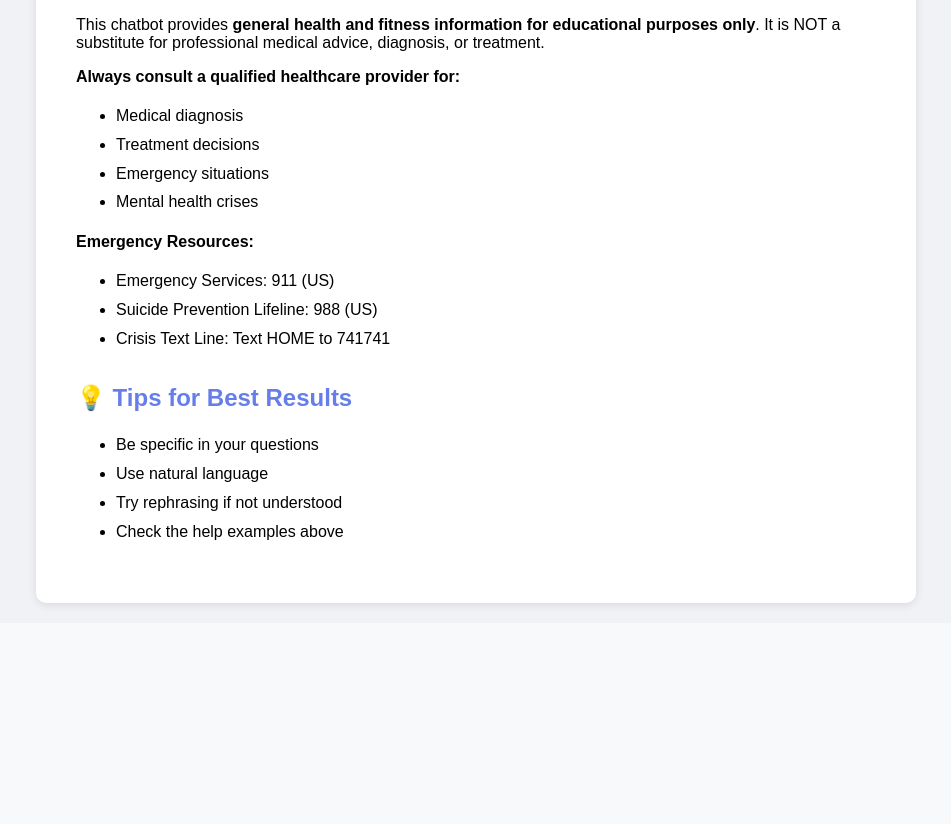
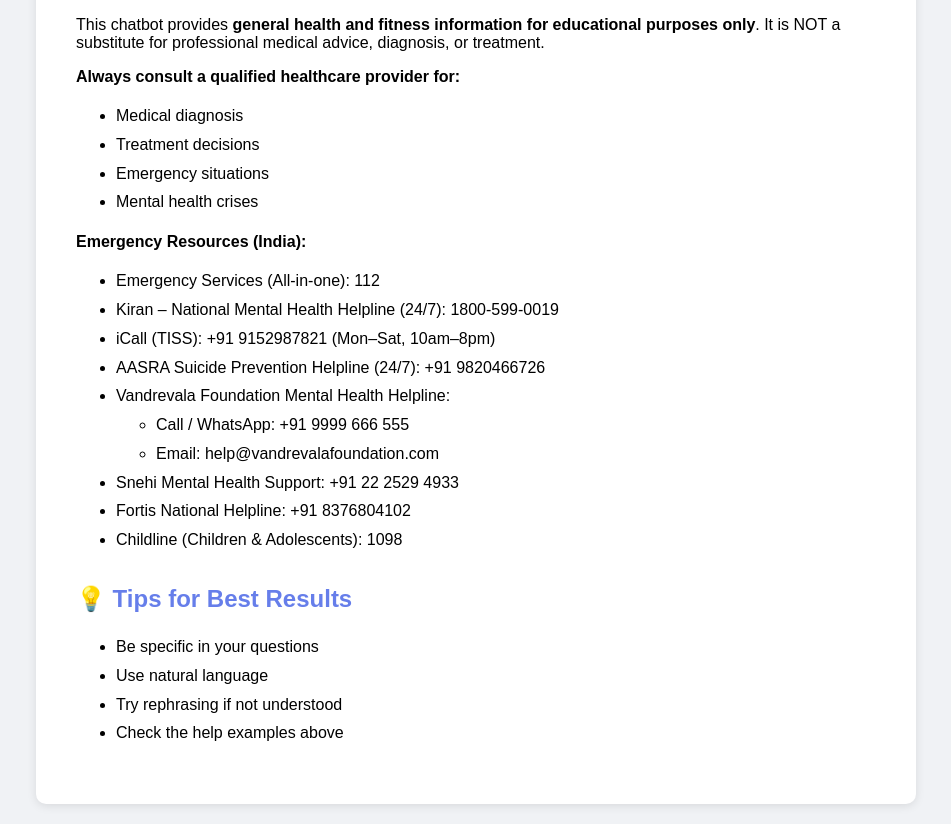
Before and after one commit to ASHVINIPATIL1/Health_Bot_New, a Flask app: page /help in a window 1280 px wide. Shown: the part 725-1549 px from the top of the page, without its empty margins (164-1115 px from the left). Before the commit the page ends 1334 px from the top, so only its background shows below. Run offline with Flask 3, Linux system fonts and the light colour scheme; a user stored in the database is signed in; some libraries are stand-ins or nearby versions.

Commit message:
Help-Line numbers added in help.html

```diff
--- a/templates/help.html
+++ b/templates/help.html
@@ -46,11 +46,23 @@
             <li>Emergency situations</li>
             <li>Mental health crises</li>
         </ul>
-        <p><strong>Emergency Resources:</strong></p>
+        <p>
+            <strong>Emergency Resources (India):</strong>
+        </p>
         <ul>
-            <li>Emergency Services: 911 (US)</li>
-            <li>Suicide Prevention Lifeline: 988 (US)</li>
-            <li>Crisis Text Line: Text HOME to 741741</li>
+            <li>Emergency Services (All-in-one): 112</li>
+            <li>Kiran – National Mental Health Helpline (24/7): 1800-599-0019</li>
+            <li>iCall (TISS): +91 9152987821 (Mon–Sat, 10am–8pm)</li>
+            <li>AASRA Suicide Prevention Helpline (24/7): +91 9820466726</li>
+            <li>Vandrevala Foundation Mental Health Helpline:
+                <ul>
+                    <li>Call / WhatsApp: +91 9999 666 555</li>
+                    <li>Email: help@vandrevalafoundation.com</li>
+                </ul>
+            </li>
+            <li>Snehi Mental Health Support: +91 22 2529 4933</li>
+            <li>Fortis National Helpline: +91 8376804102</li>
+            <li>Childline (Children & Adolescents): 1098</li>
         </ul>
 
         <h2>💡 Tips for Best Results</h2>
```
Also changed, not shown: templates/index.html (+4 -4 lines), data/chatbot.db.
